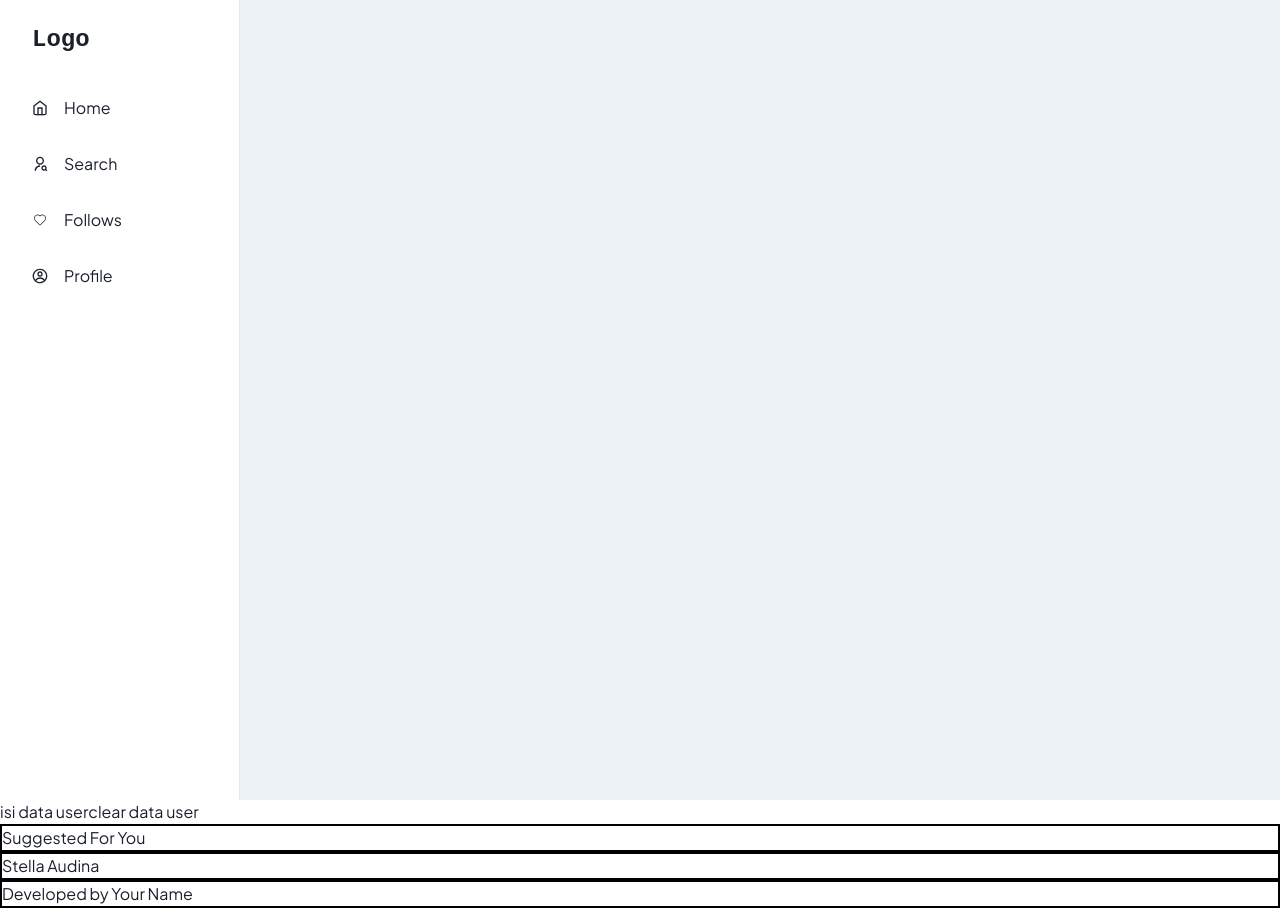
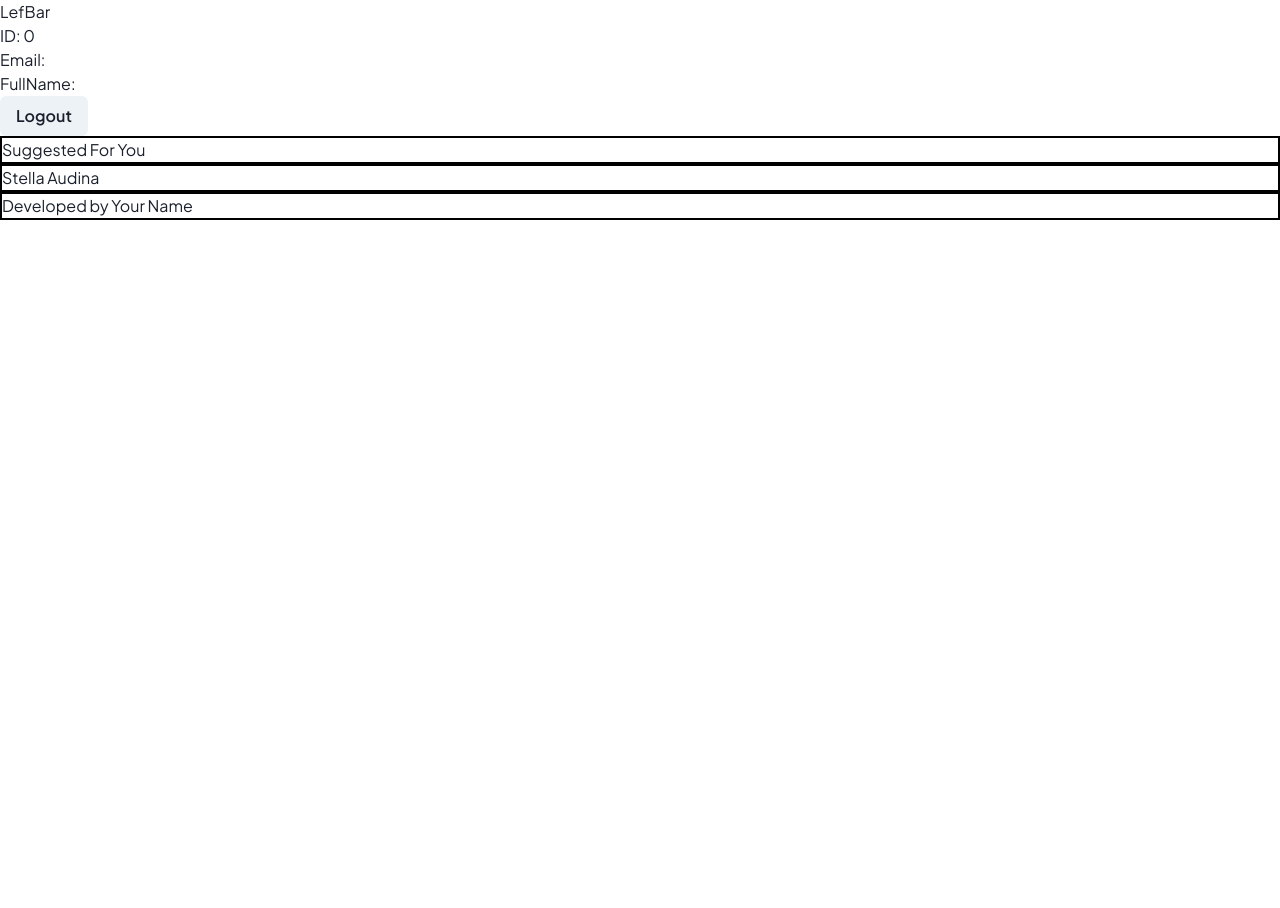
Before and after one commit to suryaelidanto/b56-stage2-online, a React (Vite) app in the folder circlefe/: page / in a window 1280 px wide. After the commit the page ends 800 px from the top, so only its background shows below. Built offline with nearby package versions, Linux system fonts and the light colour scheme.

Commit message:
feat: implementing redux

```diff
--- a/circlefe/package.json
+++ b/circlefe/package.json
@@ -14,10 +14,12 @@
     "@emotion/react": "^11.13.3",
     "@emotion/styled": "^11.13.0",
     "@hookform/resolvers": "^3.9.0",
+    "@reduxjs/toolkit": "^2.2.7",
     "framer-motion": "^11.3.31",
     "react": "^18.3.1",
     "react-dom": "^18.3.1",
     "react-hook-form": "^7.53.0",
+    "react-redux": "^9.1.2",
     "react-router-dom": "^6.26.1",
     "zod": "^3.23.8"
   },
--- a/circlefe/src/App.tsx
+++ b/circlefe/src/App.tsx
@@ -1,6 +1,29 @@
+import { useEffect } from "react";
+import { useAppDispatch } from "./hooks/use-store";
 import { AppRouter } from "./routes";
+import { setUser } from "./store/auth-slice";
 
 function App() {
+  const dispatch = useAppDispatch();
+
+  async function checkAuthentication() {
+    const id = Number(localStorage.getItem("id") as string);
+    const email = localStorage.getItem("email") as string;
+    const fullName = localStorage.getItem("fullName") as string;
+
+    dispatch(
+      setUser({
+        id,
+        email,
+        fullName,
+      })
+    );
+  }
+
+  useEffect(() => {
+    checkAuthentication();
+  }, []);
+
   return <AppRouter />;
 }
 
--- a/circlefe/src/features/auth/components/register-form.tsx
+++ b/circlefe/src/features/auth/components/register-form.tsx
@@ -1,25 +1,46 @@
-import { Box, Button, Input, Text } from "@chakra-ui/react";
+import { Box, Button, Input, Text, Spinner } from "@chakra-ui/react";
 import { zodResolver } from "@hookform/resolvers/zod";
 import { useForm } from "react-hook-form";
 import { Link } from "react-router-dom";
 import { RegisterFormInputs, registerSchema } from "../schemas/register";
+import { setUser } from "@/store/auth-slice";
+import { useAppDispatch, useAppSelector } from "@/hooks/use-store";
+import { useNavigate } from "react-router-dom";
 
 export function RegisterForm() {
-  // const { handleChange, handleSubmit } = useRegisterForm();
   const {
     register,
     handleSubmit,
-    formState: { errors },
+    formState: { errors, isSubmitting },
+    setValue,
   } = useForm<RegisterFormInputs>({
     resolver: zodResolver(registerSchema),
   });
 
-  function onSubmit(data: RegisterFormInputs) {
-    console.log(data);
+  const navigate = useNavigate();
+
+  const user = useAppSelector((state) => state.auth);
+  const dispatch = useAppDispatch();
+
+  async function onSubmit({ email, fullName }: RegisterFormInputs) {
+    localStorage.setItem("id", "1");
+    localStorage.setItem("email", email);
+    localStorage.setItem("fullName", fullName);
+
+    dispatch(
+      setUser({
+        id: 1,
+        email,
+        fullName,
+      })
+    );
+
+    navigate("/");
   }
 
   return (
     <Box>
+      <Text>{JSON.stringify(user)}</Text>
       <Text as="h1" fontSize={50} color={"brand.green"}>
         Circle
       </Text>
@@ -57,8 +78,22 @@ export function RegisterForm() {
             padding="20px"
             color="white"
             borderRadius="5px"
+            isDisabled={isSubmitting}
           >
-            Create
+            {isSubmitting ? <Spinner /> : "Create"}
+          </Button>
+          <Button
+            backgroundColor="brand.green"
+            padding="20px"
+            color="white"
+            borderRadius="5px"
+            onClick={() => {
+              setValue("email", "test@gmail.com");
+              setValue("fullName", Date.now().toString());
+              setValue("password", "1234");
+            }}
+          >
+            Set Dummy
           </Button>
         </Box>
       </form>
--- a/circlefe/src/features/home/components/home.tsx
+++ b/circlefe/src/features/home/components/home.tsx
@@ -1,35 +1,17 @@
-import { AuthContext } from "@/context/auth";
-import { useContext } from "react";
+import { useAppDispatch, useAppSelector } from "@/hooks/use-store";
+import { removeUser } from "@/store/auth-slice";
+import { Button, Text } from "@chakra-ui/react";
 
 export function Home() {
-  const { dispatch } = useContext(AuthContext);
+  const user = useAppSelector((state) => state.auth);
+  const dispatch = useAppDispatch();
 
   return (
     <>
-      <button
-        onClick={() => {
-          dispatch({
-            type: "SET_USER",
-            payload: {
-              id: 1,
-              email: "test@gmail.com",
-              name: "test",
-              username: "test",
-            },
-          });
-        }}
-      >
-        isi data user
-      </button>
-      <button
-        onClick={() => {
-          dispatch({
-            type: "CLEAR_USER",
-          });
-        }}
-      >
-        clear data user
-      </button>
+      <Text>ID: {user.id}</Text>
+      <Text>Email: {user.email}</Text>
+      <Text>FullName: {user.fullName}</Text>
+      <Button onClick={() => dispatch(removeUser())}>Logout</Button>
     </>
   );
 }
--- a/circlefe/src/features/home/components/left-bar.tsx
+++ b/circlefe/src/features/home/components/left-bar.tsx
@@ -1,158 +1,3 @@
-import {
-  Box,
-  BoxProps,
-  CloseButton,
-  Drawer,
-  DrawerContent,
-  Flex,
-  FlexProps,
-  Icon,
-  IconButton,
-  Text,
-  useColorModeValue,
-  useDisclosure,
-} from "@chakra-ui/react";
-import { IconType } from "react-icons";
-import { CgProfile } from "react-icons/cg";
-import { CiHeart } from "react-icons/ci";
-import { FiHome, FiMenu } from "react-icons/fi";
-import { RiUserSearchLine } from "react-icons/ri";
-
-interface LinkItemProps {
-  name: string;
-  icon: IconType;
+export function LeftBar() {
+  return <h1>LefBar</h1>;
 }
-const LinkItems: Array<LinkItemProps> = [
-  { name: "Home", icon: FiHome },
-  { name: "Search", icon: RiUserSearchLine },
-  { name: "Follows", icon: CiHeart },
-  { name: "Profile", icon: CgProfile },
-];
-
-export function LeftBar() {
-  const { isOpen, onOpen, onClose } = useDisclosure();
-  return (
-    <Box minH="100vh" bg={useColorModeValue("gray.100", "gray.900")}>
-      <SidebarContent
-        onClose={() => onClose}
-        display={{ base: "none", md: "block" }}
-      />
-      <Drawer
-        isOpen={isOpen}
-        placement="left"
-        onClose={onClose}
-        returnFocusOnClose={false}
-        onOverlayClick={onClose}
-        size="full"
-      >
-        <DrawerContent>
-          <SidebarContent onClose={onClose} />
-        </DrawerContent>
-      </Drawer>
-      {/* mobilenav */}
-      <MobileNav display={{ base: "flex", md: "none" }} onOpen={onOpen} />
-      <Box ml={{ base: 0, md: 60 }} p="4"></Box>
-    </Box>
-  );
-}
-
-interface SidebarProps extends BoxProps {
-  onClose: () => void;
-}
-
-const SidebarContent = ({ onClose, ...rest }: SidebarProps) => {
-  return (
-    <Box
-      bg={useColorModeValue("white", "gray.900")}
-      borderRight="1px"
-      borderRightColor={useColorModeValue("gray.200", "gray.700")}
-      w={{ base: "full", md: 60 }}
-      pos="fixed"
-      h="full"
-      {...rest}
-    >
-      <Flex h="20" alignItems="center" mx="8" justifyContent="space-between">
-        <Text fontSize="2xl" fontFamily="monospace" fontWeight="bold">
-          Logo
-        </Text>
-        <CloseButton display={{ base: "flex", md: "none" }} onClick={onClose} />
-      </Flex>
-      {LinkItems.map((link) => (
-        <NavItem key={link.name} icon={link.icon}>
-          {link.name}
-        </NavItem>
-      ))}
-    </Box>
-  );
-};
-
-interface NavItemProps extends FlexProps {
-  icon: IconType;
-  children: React.ReactNode;
-}
-const NavItem = ({ icon, children, ...rest }: NavItemProps) => {
-  return (
-    <Box
-      as="a"
-      href="#"
-      style={{ textDecoration: "none" }}
-      _focus={{ boxShadow: "none" }}
-    >
-      <Flex
-        align="center"
-        p="4"
-        mx="4"
-        borderRadius="lg"
-        role="group"
-        cursor="pointer"
-        _hover={{
-          bg: "cyan.400",
-          color: "white",
-        }}
-        {...rest}
-      >
-        {icon && (
-          <Icon
-            mr="4"
-            fontSize="16"
-            _groupHover={{
-              color: "white",
-            }}
-            as={icon}
-          />
-        )}
-        {children}
-      </Flex>
-    </Box>
-  );
-};
-
-interface MobileProps extends FlexProps {
-  onOpen: () => void;
-}
-const MobileNav = ({ onOpen, ...rest }: MobileProps) => {
-  return (
-    <Flex
-      ml={{ base: 0, md: 60 }}
-      px={{ base: 4, md: 24 }}
-      height="20"
-      alignItems="center"
-      bg={useColorModeValue("white", "gray.900")}
-      borderBottomWidth="1px"
-      borderBottomColor={useColorModeValue("gray.200", "gray.700")}
-      justifyContent="flex-start"
-      {...rest}
-    >
-      <IconButton
-        variant="outline"
-        onClick={onOpen}
-        aria-label="open menu"
-        icon={<FiMenu />}
-      />
-
-      <Text fontSize="2xl" ml="8" fontFamily="monospace" fontWeight="bold">
-        Logo
-      </Text>
-    </Flex>
-  );
-};
--- /dev/null
+++ b/circlefe/src/hooks/use-store.ts
@@ -0,0 +1,6 @@
+import { useDispatch, useSelector } from 'react-redux'
+import type { RootState, AppDispatch } from '@/store/store'
+
+// Use throughout your app instead of plain `useDispatch` and `useSelector`
+export const useAppDispatch = useDispatch.withTypes<AppDispatch>()
+export const useAppSelector = useSelector.withTypes<RootState>()
--- a/circlefe/src/main.tsx
+++ b/circlefe/src/main.tsx
@@ -4,11 +4,15 @@ import { createRoot } from "react-dom/client";
 import App from "./App.tsx";
 import { theme } from "./config/chakra-theme.ts";
 import "./styles/fonts.css";
+import { Provider } from "react-redux";
+import { store } from "./store/store.ts";
 
 createRoot(document.getElementById("root")!).render(
   <StrictMode>
-    <ChakraProvider theme={theme}>
-      <App />
-    </ChakraProvider>
+    <Provider store={store}>
+      <ChakraProvider theme={theme}>
+        <App />
+      </ChakraProvider>
+    </Provider>
   </StrictMode>
 );
--- /dev/null
+++ b/circlefe/src/store/auth-slice.ts
@@ -0,0 +1,26 @@
+import { User } from "@/types/user";
+import { createSlice, PayloadAction } from "@reduxjs/toolkit";
+
+const initialState: User = {} as User;
+
+const authSlice = createSlice({
+  name: "auth",
+  initialState,
+  reducers: {
+    setUser(state, action: PayloadAction<User>) {
+      return {
+        ...state,
+        id: action.payload.id,
+        fullName: action.payload.fullName,
+        email: action.payload.email,
+      };
+    },
+    removeUser() {
+      return {} as User;
+    },
+  },
+});
+
+export const { setUser, removeUser } = authSlice.actions;
+
+export default authSlice.reducer;
--- /dev/null
+++ b/circlefe/src/store/store.ts
@@ -0,0 +1,13 @@
+import { configureStore } from "@reduxjs/toolkit";
+import authReducer from "./auth-slice";
+
+export const store = configureStore({
+  reducer: {
+    auth: authReducer,
+  },
+});
+
+// Infer the `RootState` and `AppDispatch` types from the store itself
+export type RootState = ReturnType<typeof store.getState>
+// Inferred type: {posts: PostsState, comments: CommentsState, users: UsersState}
+export type AppDispatch = typeof store.dispatch
--- a/circlefe/src/types/user.ts
+++ b/circlefe/src/types/user.ts
@@ -1,7 +1,6 @@
 export interface User {
   id: number;
-  name: string;
-  username: string;
+  fullName: string;
   email: string;
 }
 
```
Also changed, not shown: 1 other file (tests, documents, lock files or other folders).
